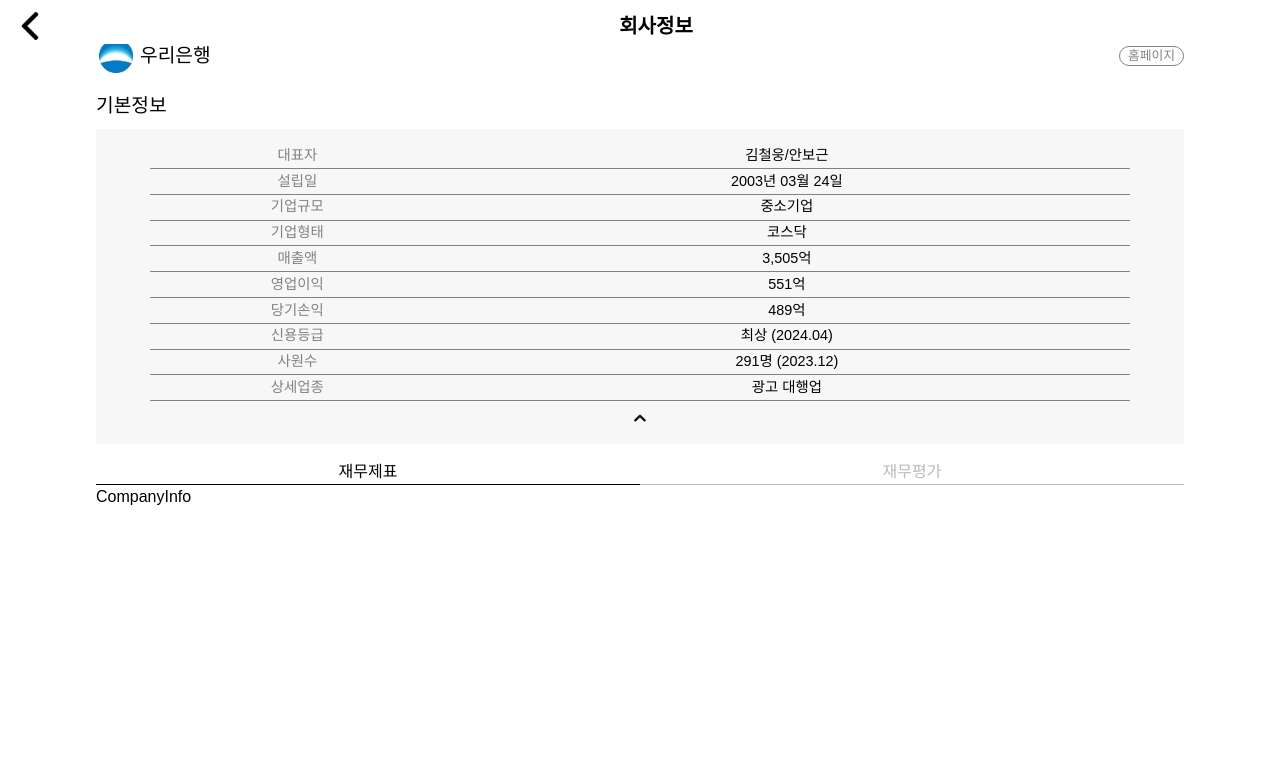
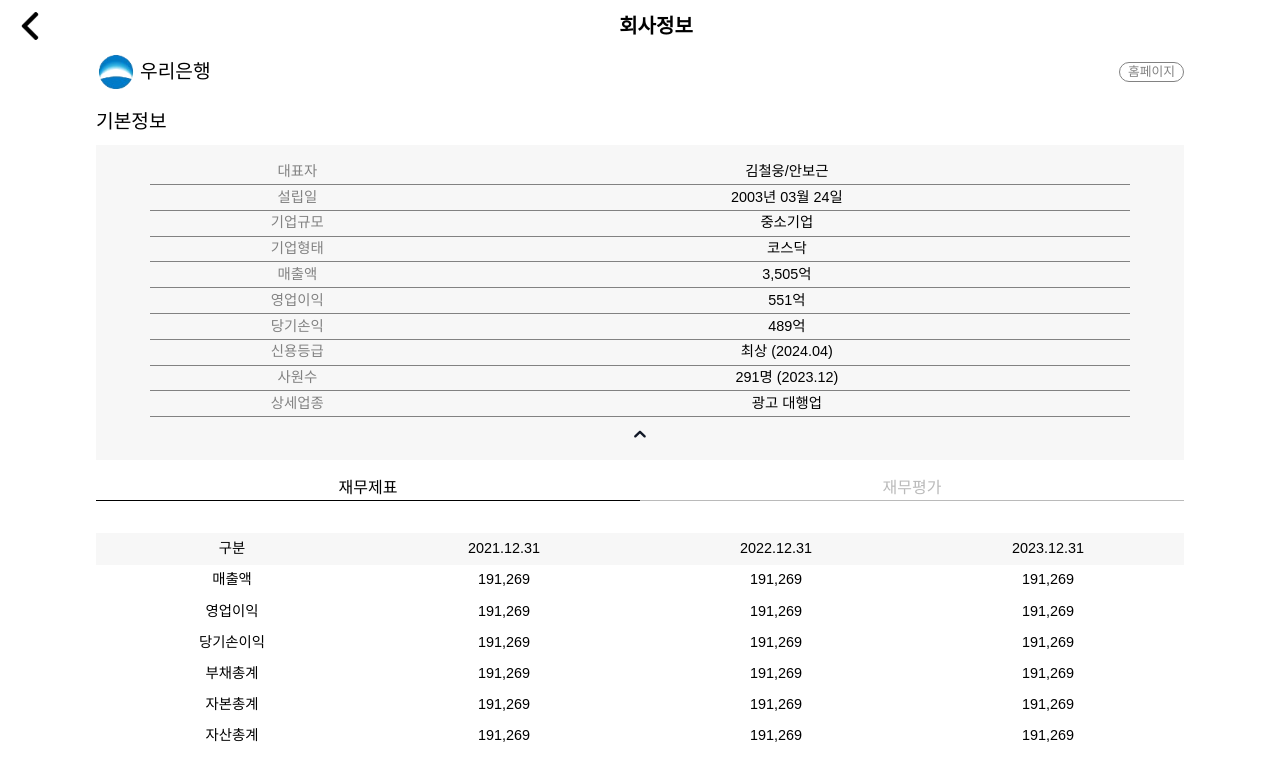
Before and after one commit to PDA-BillyBang/billybang-client, a React (Vite) app: page /loan/company/1 in a window 1280 px wide. Shown: the top 780 px of the page. Built offline with nearby package versions, Linux system fonts and the light colour scheme.

Commit message:
feat: 재무제표 추가

```diff
--- a/src/routes/loan/LoanCompany.tsx
+++ b/src/routes/loan/LoanCompany.tsx
@@ -49,7 +49,7 @@ const LoanCompany = () => {
   ];
 
   return (
-    <div className="flex flex-col items-center w-[100%]">
+    <div className="flex flex-col items-center w-[100%] mt-[1rem]">
       <div className="flex flex-col w-customWidthPercent mt-[1rem]">
         <div className="flex flex-row items-center justify-between">
           <div className="flex flex-row items-center">
--- a/src/routes/loan/LoanDetail.tsx
+++ b/src/routes/loan/LoanDetail.tsx
@@ -29,7 +29,7 @@ const LoanDetail = () => {
   };
 
   return (
-    <div className="flex flex-col items-center ">
+    <div className="flex flex-col items-center mt-[1rem] ">
       <div className="py-[0.5rem]" />
       <div className=" w-customWidthPercent">
         <div className="flex flex-row items-center justify-between">
--- a/src/routes/loan/company/CompanyInfo.tsx
+++ b/src/routes/loan/company/CompanyInfo.tsx
@@ -1,7 +1,13 @@
 import React from "react";
+import CompanyInfoTable from "./CompanyInfoTable";
 
 type Props = {};
 
 export default function CompanyInfo({}: Props) {
-  return <div>CompanyInfo</div>;
+  return (
+    <div className="w-[100%]">
+      <div className="py-[1rem]" />
+      <CompanyInfoTable />
+    </div>
+  );
 }
--- /dev/null
+++ b/src/routes/loan/company/CompanyInfoTable.tsx
@@ -0,0 +1,41 @@
+import React from "react";
+import { Table } from "flowbite-react";
+
+type Props = {};
+
+const data = [
+  ["매출액", "191,269", "191,269", "191,269"],
+  ["영업이익", "191,269", "191,269", "191,269"],
+  ["당기손이익", "191,269", "191,269", "191,269"],
+  ["부채총계", "191,269", "191,269", "191,269"],
+  ["자본총계", "191,269", "191,269", "191,269"],
+  ["자산총계", "191,269", "191,269", "191,269"],
+];
+
+export default function CompanyInfoTable({}: Props) {
+  return (
+    <div className="w-[100%] flex flex-col ">
+      <div className="flex flex-row items-stretch text-[0.9rem]">
+        <div className="text-center w-[25%] bg-grey-6 py-[0.3rem]">구분</div>
+        <div className="text-center w-[25%] bg-grey-6 py-[0.3rem]">
+          2021.12.31
+        </div>
+        <div className="text-center w-[25%] bg-grey-6 py-[0.3rem]">
+          2022.12.31
+        </div>
+        <div className="text-center w-[25%] bg-grey-6 py-[0.3rem]">
+          2023.12.31
+        </div>
+      </div>
+      {data.map((row, index) => (
+        <div className="flex flex-row items-stretch text-[0.9rem]" key={index}>
+          {row.map((cell, cellIndex) => (
+            <div className="text-center w-[25%] py-[0.3rem]" key={cellIndex}>
+              {cell}
+            </div>
+          ))}
+        </div>
+      ))}
+    </div>
+  );
+}
```
